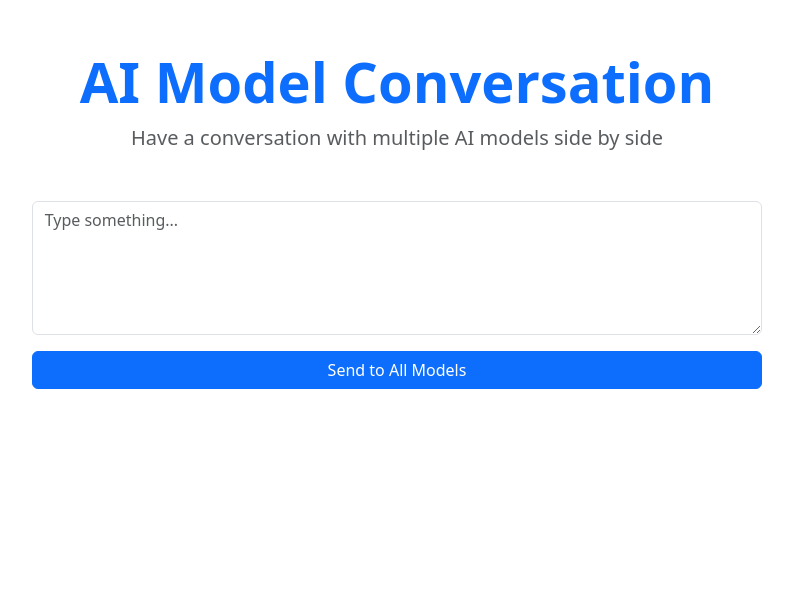
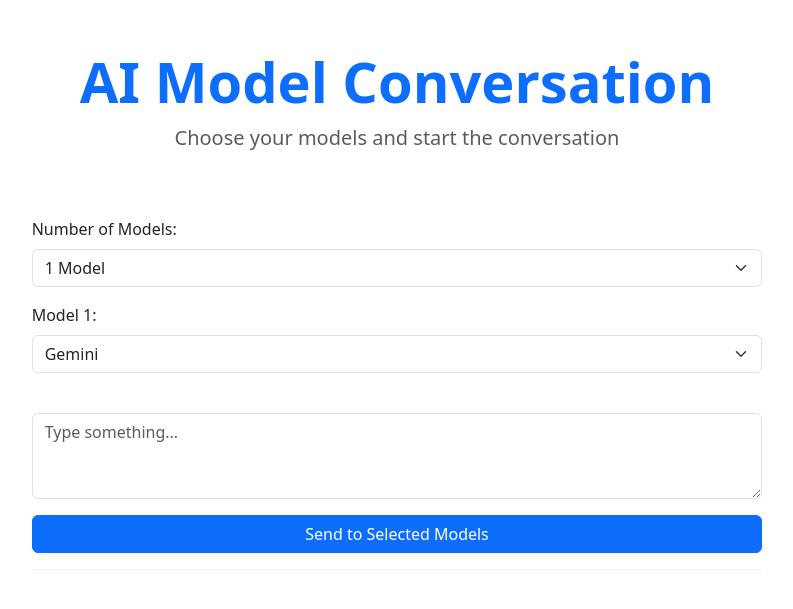
Before and after one commit to alisonands/AI_models, a Flask app: page / in a window 1280 px wide. Shown: the top 609 px of the page, without its empty margins (243-1036 px from the left). Run offline with Flask 3, Linux system fonts and the light colour scheme.

Commit message:
Reapply "updates"
This reverts commit 88be1a21d4d81a0d4b00cf7831e952368598fb68.

```diff
--- a/app.py
+++ b/app.py
@@ -98,44 +98,98 @@ def claude_chat(prompt):
     return claude_response
 
 app = Flask(__name__)
-@app.route("/", methods=["GET", "POST"])
+
+@app.route("/")
 def home():
-    if request.method == "POST":
-        # Handle the form submission
-        data = request.get_json()
-        prompt = data.get("prompt")
+    return render_template("index.html")
 
-        if not prompt:
-            return jsonify({"error": "No prompt provided"}), 400
+@app.route("/chat/gemini", methods=["POST"])
+def gemini_route():
+    data = request.get_json()
+    prompt = data.get("prompt")
+    if not prompt:
+        return jsonify({"error": "No prompt provided"}), 400
+    try:
+        response = gemini_chat(prompt)
+        return jsonify({"response": response})
+    except Exception as e:
+        return jsonify({"error": str(e)}), 500
 
-        try:
-            #call/recieve genai chats
-            gemini_response = gemini_chat(prompt)
+@app.route("/chat/openai", methods=["POST"])
+def openai_route():
+    data = request.get_json()
+    prompt = data.get("prompt")
+    if not prompt:
+        return jsonify({"error": "No prompt provided"}), 400
+    try:
+        response = openai_chat(prompt)
+        return jsonify({"response": response})
+    except Exception as e:
+        return jsonify({"error": str(e)}), 500
 
-            # call/recieve open ai chats
-            openai_response = openai_chat(prompt)
+@app.route("/chat/llama", methods=["POST"])
+def llama_route():
+    data = request.get_json()
+    prompt = data.get("prompt")
+    if not prompt:
+        return jsonify({"error": "No prompt provided"}), 400
+    try:
+        response = llama_chat(prompt)
+        return jsonify({"response": response})
+    except Exception as e:
+        return jsonify({"error": str(e)}), 500
 
-            # call/recievev llama chats
-            llama_response = llama_chat(prompt)
+@app.route("/chat/claude", methods=["POST"])
+def claude_route():
+    data = request.get_json()
+    prompt = data.get("prompt")
+    if not prompt:
+        return jsonify({"error": "No prompt provided"}), 400
+    try:
+        response = claude_chat(prompt)
+        return jsonify({"response": response})
+    except Exception as e:
+        return jsonify({"error": str(e)}), 500
 
-            # call/recieve claude chats
-            claude_response = claude_chat(prompt)
 
-        except Exception as e:
-            return jsonify({"error": str(e)}), 500
+# @app.route("/", methods=["GET", "POST"])
+# def home():
+#     if request.method == "POST":
+#         # Handle the form submission
+#         data = request.get_json()
+#         prompt = data.get("prompt")
 
-        # Return the responses
-        return jsonify({
-            "status": "success",
-            "prompt": prompt,
-            "gemini_response": gemini_response,
-            "openai_response": openai_response,
-            "llama_response": llama_response,
-            "claude_response": claude_response
-        })
+#         if not prompt:
+#             return jsonify({"error": "No prompt provided"}), 400
 
-    # Render the HTML template for GET requests
-    return render_template("index.html")
+#         try:
+#             #call/recieve genai chats
+#             gemini_response = gemini_chat(prompt)
+
+#             # call/recieve open ai chats
+#             openai_response = openai_chat(prompt)
+
+#             # call/recievev llama chats
+#             llama_response = llama_chat(prompt)
+
+#             # call/recieve claude chats
+#             claude_response = claude_chat(prompt)
+
+#         except Exception as e:
+#             return jsonify({"error": str(e)}), 500
+
+#         # Return the responses
+#         return jsonify({
+#             "status": "success",
+#             "prompt": prompt,
+#             "gemini_response": gemini_response,
+#             "openai_response": openai_response,
+#             "llama_response": llama_response,
+#             "claude_response": claude_response
+#         })
+
+#     # Render the HTML template for GET requests
+#     return render_template("index.html")
 
 if __name__ == "__main__":
     app.run(debug=True)
--- a/static/css/style.css
+++ b/static/css/style.css
@@ -92,6 +92,26 @@
   padding: 1.5rem;
 }
 
+.model-selectors-container {
+  display: flex;
+  gap: 1rem;
+  flex-wrap: wrap;
+}
+
+.model-selectors-container > div {
+  flex: 1;
+  min-width: 150px;
+}
+
+.input-section {
+  position: sticky;
+  top: 0;
+  background: white;
+  padding: 1rem 0;
+  z-index: 100;
+  border-bottom: 1px solid #eee;
+}
+
 .scrollable {
   max-height: 200px; /* Adjust this value as needed */
   overflow-y: auto; /* Enable vertical scrolling */
--- /dev/null
+++ b/static/js/main.js
@@ -0,0 +1,83 @@
+
+const modelCount = document.getElementById('modelCount');
+const modelSelectors = document.getElementById('modelSelectors');
+const chatForm = document.getElementById('chatForm');
+const responseContainer = document.getElementById('response-container');
+
+function createModelSelector(index) {
+    return `
+        <div class="mb-3">
+            <label class="form-label">Model ${index + 1}:</label>
+            <select class="form-select model-select">
+                <option value="gemini">Gemini</option>
+                <option value="openai">OpenAI</option>
+                <option value="llama">Llama</option>
+                <option value="claude">Claude</option>
+            </select>
+        </div>
+    `;
+}
+
+function displayResponses(prompt, responses, selectedModels) {
+    const userPrompt = `
+        <div class="bg-light p-4 rounded mb-4">
+            <p class="fw-medium">You:</p>
+            <p class="mb-0">${prompt}</p>
+        </div>
+    `;
+
+    const modelResponses = selectedModels.map((model, index) => `
+        <div class="col-md-${12/selectedModels.length}">
+            <div class="card h-100">
+                <div class="card-header">
+                    <h5 class="card-title mb-0 text-capitalize">${model}</h5>
+                </div>
+                <div class="card-body">
+                    <p class="card-text whitespace-pre-wrap">${responses[model]}</p>
+                </div>
+            </div>
+        </div>
+    `).join('');
+
+    responseContainer.innerHTML = `
+        <div class="row g-4 mb-4">
+            ${modelResponses}
+        </div>
+    ` + responseContainer.innerHTML;
+}
+
+modelCount.addEventListener('change', () => {
+    const count = parseInt(modelCount.value);
+    modelSelectors.innerHTML = '';
+    for (let i = 0; i < count; i++) {
+        modelSelectors.innerHTML += createModelSelector(i);
+    }
+});
+
+chatForm.addEventListener('submit', async (e) => {
+    e.preventDefault();
+    const prompt = document.getElementById('prompt-input').value;
+    const selectedModels = Array.from(document.querySelectorAll('.model-select')).map(select => select.value);
+
+    const responses = {};
+    for (const model of selectedModels) {
+        try {
+            const response = await fetch(`/chat/${model}`, {
+                method: 'POST',
+                headers: {
+                    'Content-Type': 'application/json'
+                },
+                body: JSON.stringify({ prompt })
+            });
+            const data = await response.json();
+            responses[model] = data.response;
+        } catch (error) {
+            responses[model] = `Error: ${error.message}`;
+        }
+    }
+
+    displayResponses(prompt, responses, selectedModels);
+});
+
+// Initialize with 1 model
+modelCount.dispatchEvent(new Event('change'));
--- a/templates/index.html
+++ b/templates/index.html
@@ -1,95 +1,53 @@
+
 <!DOCTYPE html>
 <html lang="en">
 <head>
     <meta charset="UTF-8">
     <meta name="viewport" content="width=device-width, initial-scale=1.0">
     <title>AI Model Conversation</title>
-  <!-- Link to Bootstrap CSS -->
     <link href="https://cdn.jsdelivr.net/npm/bootstrap@5.3.0/dist/css/bootstrap.min.css" rel="stylesheet">
-  <link rel="stylesheet" href="/app/static/css/style.css">
+    <link rel="stylesheet" href="/static/css/style.css">
 </head>
 <body>
     <div class="container py-5">
         <div class="row justify-content-center">
             <div class="col-lg-8">
                 <div class="text-center mb-5">
-          <h1 class="display-4 fw-bold text-primary">
-            AI Model Conversation
-          </h1>
-          <p class="lead text-muted">
-            Have a conversation with multiple AI models side by side
-          </p>
+                    <h1 class="display-4 fw-bold text-primary">AI Model Conversation</h1>
+                    <p class="lead text-muted">Choose your models and start the conversation</p>
                 </div>
 
-        <div class="mb-5">
-            <div id="response-container" class="mb-5"></div>
+                <div class="input-section mb-4">
+                    <div class="mb-3">
+                        <label for="modelCount" class="form-label">Number of Models:</label>
+                        <select id="modelCount" class="form-select mb-3">
+                            <option value="1">1 Model</option>
+                            <option value="2">2 Models</option>
+                            <option value="3">3 Models</option>
+                            <option value="4">4 Models</option>
+                        </select>
+                    </div>
 
-          <!-- Messages will be dynamically inserted here -->
-          <!-- <div class="mb-4">
-            <div class="bg-light p-4 rounded">
-              <p class="fw-medium">You:</p>
-              <p class="mb-0">User's prompt goes here</p>
+                    <div id="modelSelectors" class="model-selectors-container mb-4">
+                        <!-- Model selectors will be dynamically added here -->
                     </div>
-            <div class="row mt-4 g-4">
-                <div class="col-md-4">
-                    <div class="card h-100">
-                        <div class="card-header">
-                            <h5 class="card-title mb-0 text-capitalize">Model 1</h5>
+
+                    <form id="chatForm">
+                        <div class="mb-3">
+                            <textarea id="prompt-input" class="form-control" placeholder="Type something..." rows="3" required></textarea>
                         </div>
-                        <div class="card-body">
-                            <p class="card-text whitespace-pre-wrap">Response from model 1</p>
+                        <button type="submit" class="btn btn-primary w-100">Send to Selected Models</button>
+                    </form>
+                </div>
+
+                <div id="response-container">
+                    <!-- Responses will be added here -->
+                </div>
             </div>
         </div>
     </div>
 
-
-                <div class="col-md-4">
-                    <div class="card h-100">
-                        <div class="card-header">
-                            <h5 class="card-title mb-0 text-capitalize">Model 2</h5>
-                        </div>
-                        <div class="card-body">
-                            <p class="card-text whitespace-pre-wrap">Response from model 2</p>
-                        </div>
-                    </div>
-                </div>
-
-
-                <div class="col-md-4">
-                    <div class="card h-100">
-                        <div class="card-header">
-                            <h5 class="card-title mb-0 text-capitalize">Model 3</h5>
-                        </div>
-                        <div class="card-body">
-                            <p class="card-text whitespace-pre-wrap">Response from model 3</p>
-                        </div>
-                    </div>
-                </div>
-            </div>
-          </div>
-        </div> -->
-
-        <!-- input -->
-        <form>
-            <div class="mb-3">
-              <textarea
-                id="prompt-input"
-                class="form-control"
-                placeholder="Type something..."
-                rows="5"
-                required
-              ></textarea>
-            </div>
-            <button type="submit" class="btn btn-primary w-100">
-              Send to All Models
-            </button>
-          </form>
-      </div>
-    </div>
-  </div>
-
-  <!-- Link to Bootstrap JS (optional, for interactive components) -->
     <script src="https://cdn.jsdelivr.net/npm/bootstrap@5.3.0/dist/js/bootstrap.bundle.min.js"></script>
-  <script src="../static/js/logic.js"></script>
+    <script src="/static/js/main.js"></script>
 </body>
 </html>
```
Lines whose indentation alone changed are shown as unchanged.
